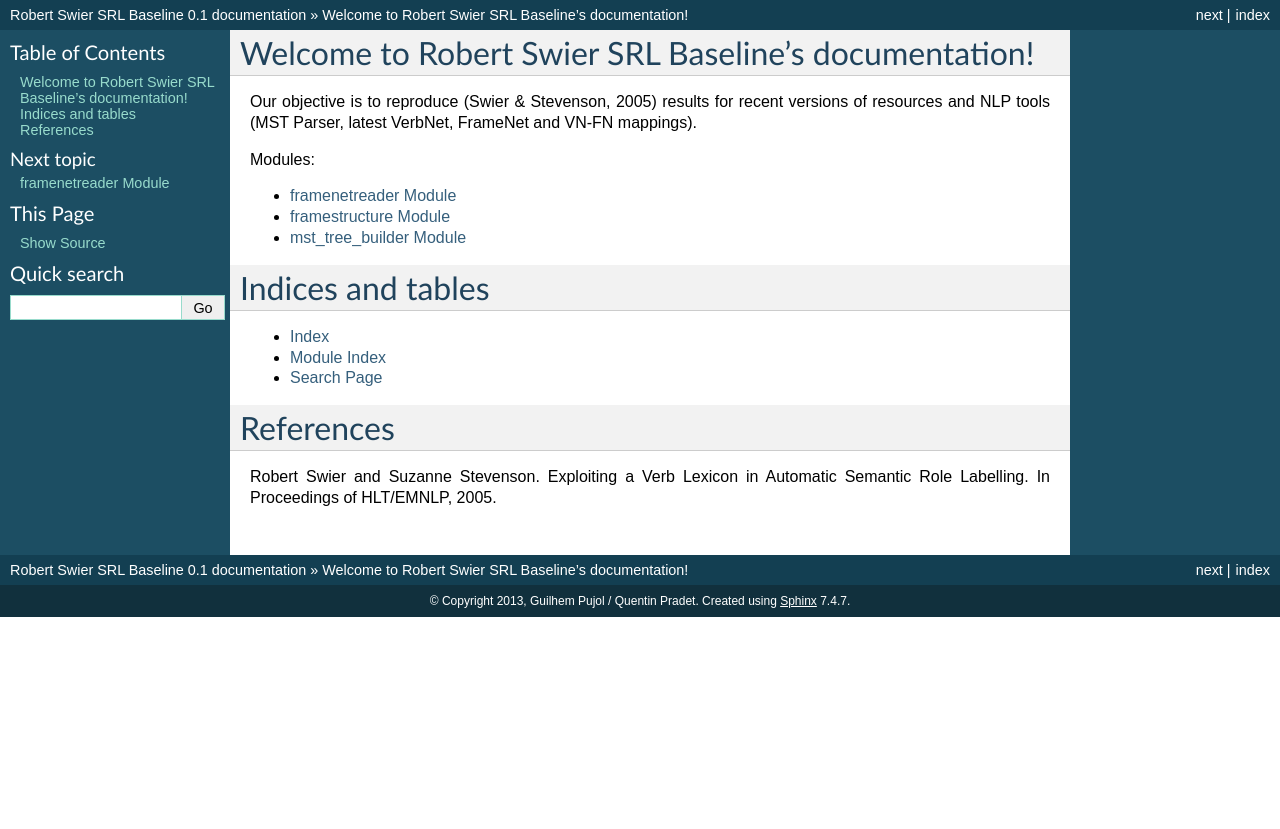
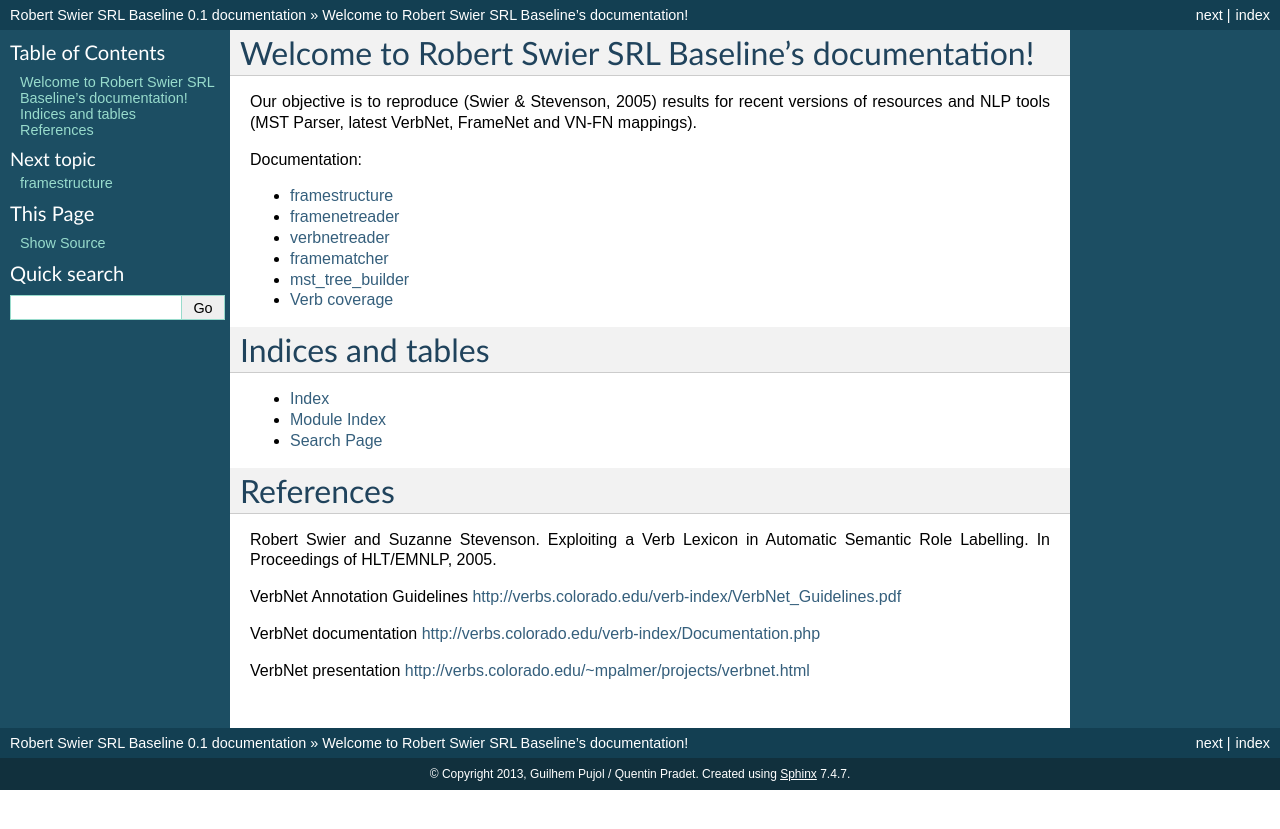
Before and after one commit to aymara/knowledgesrl, a Sphinx documentation site: the page built from doc/index.rst, in a window 1280 px wide. Shown: the top 829 px of the page. Built offline with Sphinx 7.4.7, drawn with Linux system fonts in a browser that asks for light colours.

Commit message:
new notes, classes and redmine notes
git-svn-id: svn+ssh://tangerine/mnt/bay/subversion/worksvnroot/trunk/SemanticRoleLabeling/BaselineSRLRobert@18211 7fff26f0-e11d-0410-b8d0-f4b6ff9b0dc5

```diff
--- a/doc/framenetreader.rst
+++ b/doc/framenetreader.rst
@@ -1,5 +1,5 @@
-framenetreader Module
-=====================
+framenetreader
+==============
 
 .. automodule:: framenetreader
     :members:
--- a/doc/framestructure.rst
+++ b/doc/framestructure.rst
@@ -1,5 +1,5 @@
-framestructure Module
-=====================
+framestructure
+==============
 
 .. automodule:: framestructure
     :members:
--- a/doc/index.rst
+++ b/doc/index.rst
@@ -10,14 +10,17 @@ Our objective is to reproduce (Swier & Stevenson, 2005) results for recent
 versions of resources and NLP tools (MST Parser, latest VerbNet, FrameNet and
 VN-FN mappings).
 
-Modules:
+Documentation:
 
 .. toctree::
    :maxdepth: 4
 
+   framestructure
    framenetreader
-   framestructure
+   verbnetreader
+   framematcher
    mst_tree_builder
+   verbcoverage
 
 
 Indices and tables
@@ -32,3 +35,9 @@ References
 ==========
 
 Robert Swier and Suzanne Stevenson. Exploiting a Verb Lexicon in Automatic Semantic Role Labelling. In Proceedings of HLT/EMNLP, 2005.
+
+VerbNet Annotation Guidelines http://verbs.colorado.edu/verb-index/VerbNet_Guidelines.pdf
+
+VerbNet documentation http://verbs.colorado.edu/verb-index/Documentation.php
+
+VerbNet presentation http://verbs.colorado.edu/~mpalmer/projects/verbnet.html
--- a/doc/mst_tree_builder.rst
+++ b/doc/mst_tree_builder.rst
@@ -1,5 +1,5 @@
-mst_tree_builder Module
-=======================
+mst_tree_builder
+================
 
 .. automodule:: mst_tree_builder
     :members:
```
Also changed, not shown: doc/framematcher.rst (added, +7 -0 lines), doc/verbcoverage.rst (added, +50 -0 lines), doc/verbnetreader.rst (added, +7 -0 lines), 2 other files.
